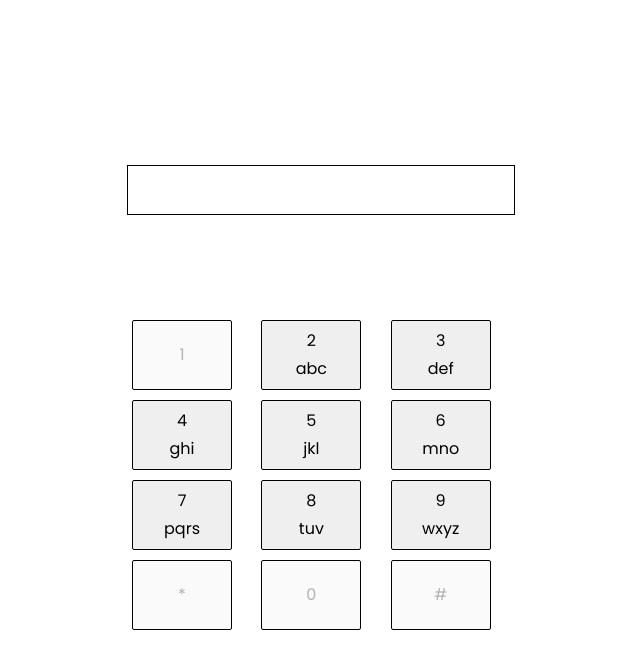
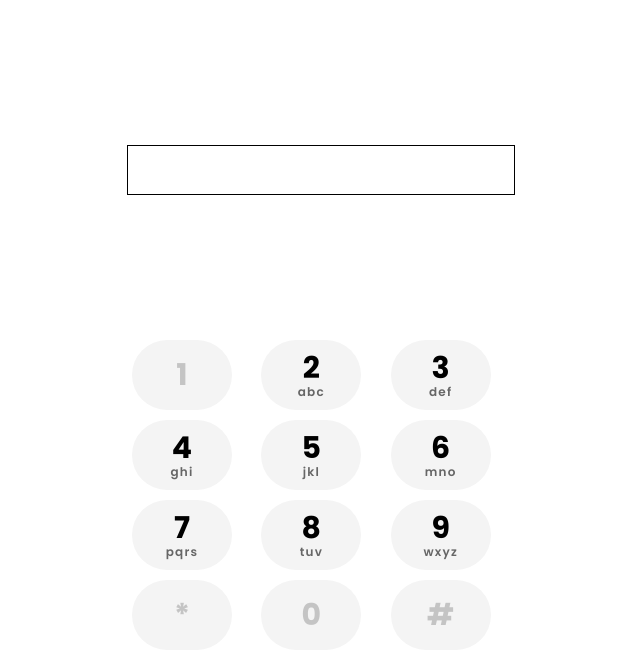
Before and after one commit to filipsulik/kiwi, a React (Create React App) app in the folder client/: page / in a window 1280 px wide. Shown: the top 668 px of the page, without its empty margins (319-959 px from the left). Built offline with nearby package versions, Linux system fonts and the light colour scheme.

Commit message:
keyboard finished

```diff
--- a/client/src/App.js
+++ b/client/src/App.js
@@ -1,4 +1,4 @@
-import React, {useMemo} from 'react'
+import React, {useMemo, useRef} from 'react'
 import styled from 'styled-components'
 import {Field, Form, FormSpy} from 'react-final-form'
 import {Keyboard, Suggestions} from './containers'
@@ -33,6 +33,7 @@ const debounce = (func) => {
 }
 
 function App() {
+  const input = useRef(null)
   const [data, setData] = React.useState(null);
   const [loading, setLoading] = React.useState(false);
   const getSuggestions = useMemo(() => debounce((code) => {
@@ -52,24 +53,45 @@ function App() {
   return (
     <Container>
       <Form
+        mutators={{
+          addValue: ([digit], state, utils) => {
+            const value = state.formState.values?.code || ''
+            utils.changeValue(state, 'code', () => `${value}${digit}`)
+            input.current.focus()
+          },
+        }}
         onSubmit={({code}) => {
           setLoading(true)
           getSuggestions(code)
         }}
-        render={({handleSubmit}) => (
+        render={({handleSubmit, active, form}) => (
           <StyledForm>
             <FormSpy subscription={{values: true}} onChange={handleSubmit} />
             <Wrapper>
               <Field
+                ref={input}
                 name="code"
                 component={Input}
                 validate={value => value?.length && !value.match(/^[2-9]*$/g)}
                 loading={loading}
               />
-              <Suggestions loading={loading} data={data} />
+              {active && (
+                <Suggestions
+                  onMouseDown={e => {
+                    e.preventDefault()
+                  }}
+                  loading={loading}
+                  data={data}
+                />
+              )}
             </Wrapper>
-            <div style={{height: 100}} />
-            <Keyboard />
+            <div style={{height: 140}} />
+            <Keyboard
+              onClick={form.mutators.addValue}
+              onMouseDown={e => {
+                e.preventDefault()
+              }}
+            />
           </StyledForm>
         )}
       />
--- a/client/src/components/Button.js
+++ b/client/src/components/Button.js
@@ -10,16 +10,49 @@ const Button = styled.button`
   justify-content: center;
   width: 100px;
   height: 70px;
-  border: 1px black solid;
-  border-radius: 2px;
+  border-radius: 40px;
+  background: #F4F4F4;
   margin: 5px;
+  border-image: none;
+  border-style: none;
+  cursor: pointer;
+  :hover {
+    background: #C4C4C4;
+  }
+  :active {
+    background: #FFA53C;
+    * {
+      color: white;
+    }
+  }
+  :disabled, [disabled] {
+    pointer-events: none;
+    * {
+      color: #C4C4C4;
+    }
+  }
 `
 
-const ButtonComponent = ({char}) => {
+const Digit = styled.p`
+  color: black;
+  font-weight: 700;
+  font-size: 30px;
+  margin: 0;
+`
+
+const Letters = styled.p`
+  font-weight: 600;
+  font-size: 12px;
+  letter-spacing: 0.1em;
+  color: #666666;
+  margin: 0;
+`
+
+const ButtonComponent = ({char, ...rest}) => {
   return (
-    <Button type="button" disabled={['0', '1', '*', '#'].includes(char)}>
-      <div>{char}</div>
-      {t9[char].length > 1 && <div style={{marginTop: 10}}>{t9[`${char}`]}</div>}
+    <Button type="button" disabled={['0', '1', '*', '#'].includes(char)} {...rest}>
+      <Digit>{char}</Digit>
+      {t9[char].length > 1 && <Letters>{t9[`${char}`]}</Letters>}
     </Button>
   )
 }
--- a/client/src/components/Input.js
+++ b/client/src/components/Input.js
@@ -1,4 +1,4 @@
-import React, {useEffect, useState} from 'react'
+import React, {forwardRef, useEffect, useState} from 'react'
 import Spinner from './Spinner'
 import styled, {keyframes, css} from 'styled-components'
 
@@ -50,7 +50,7 @@ const InputWrapper = styled.div`
 
 let timeout
 
-const InputComponent = ({input, meta, loading}) => {
+const InputComponent = forwardRef(({input, meta, loading}, ref) => {
   const [error, setError] = useState(false)
 
   const throwError = () => {
@@ -74,7 +74,7 @@ const InputComponent = ({input, meta, loading}) => {
 
   return (
     <InputWrapper>
-      <Input autoComplete="off" error={error} {...input} />
+      <Input ref={ref} autoComplete="off" error={error} {...input} />
       {loading && <SpinnerWrapper>
         <div style={{transform: 'scale(0.15)'}}>
           <Spinner />
@@ -82,6 +82,6 @@ const InputComponent = ({input, meta, loading}) => {
       </SpinnerWrapper>}
     </InputWrapper>
   )
-}
+})
 
 export default InputComponent
--- a/client/src/components/Item.js
+++ b/client/src/components/Item.js
@@ -6,14 +6,32 @@ const Row = styled.div`
   display: flex;
   align-items: center;
   justify-content: space-between;
-  height: 20px;
+  height: 30px;
+  padding: 0 10px;
+  cursor: pointer;
+  border-radius: 5px;
+  :hover {
+    background: #F4F4F4;
+  }
+`
+
+const Text = styled.p`
+  color: #666666;
+  font-size: 16px;
+  font-weight: 500;
+`
+
+const Tag = styled.p`
+  font-size: 10px;
+  font-weight: 500;
+  color: #FFA53B;
 `
 
 const Item = ({text, code, real}) => {
   return (
     <Row>
-      <p>{text}</p>
-      {real ? <p color="orange">real word</p> : <a>+ add to dictionary</a>}
+      <Text>{text}</Text>
+      {real ? <Tag>real word</Tag> : <a>+ add to dictionary</a>}
     </Row>
   )
 }
--- a/client/src/containers/Keyboard.js
+++ b/client/src/containers/Keyboard.js
@@ -8,11 +8,11 @@ const Grid = styled.div`
   grid-template-columns: auto auto auto;
 `
 
-const Keyboard = () => {
+const Keyboard = ({onClick, ...rest}) => {
   return (
-    <Grid>
+    <Grid {...rest}>
       {['1', '2', '3', '4', '5', '6', '7', '8', '9', '*', '0', '#']
-        .map(char => <Button key={char} char={char} />)}
+        .map(char => <Button onClick={() => onClick(char)} key={char} char={char} />)}
     </Grid>
   )
 }
--- a/client/src/containers/Suggestions.js
+++ b/client/src/containers/Suggestions.js
@@ -6,22 +6,22 @@ import {Item} from '../components'
 const Wrapper = styled.div`
   display: flex;
   flex-direction: column;
-  background: white;
-  border: 1px solid black;
-  border-radius: 2px;
   position: absolute;
   width: 100%;
   top: 70px;
-  padding: 20px;
+  padding: 10px;
   box-sizing: border-box;
-  max-height: 200px;
+  max-height: 100px;
   overflow: auto;
+  background: #FFFFFF;
+  box-shadow: 0px 0px 15px rgba(0, 0, 0, 0.05);
+  border-radius: 10px;
 `
 
-const Suggestions = ({loading, data}) => {
+const Suggestions = ({loading, data, ...rest}) => {
   if (loading || !data?.length) return null
   return (
-    <Wrapper>
+    <Wrapper {...rest}>
       {data?.map(suggestion => <Item key={suggestion.text} {...suggestion} />)}
     </Wrapper>
   )
```
